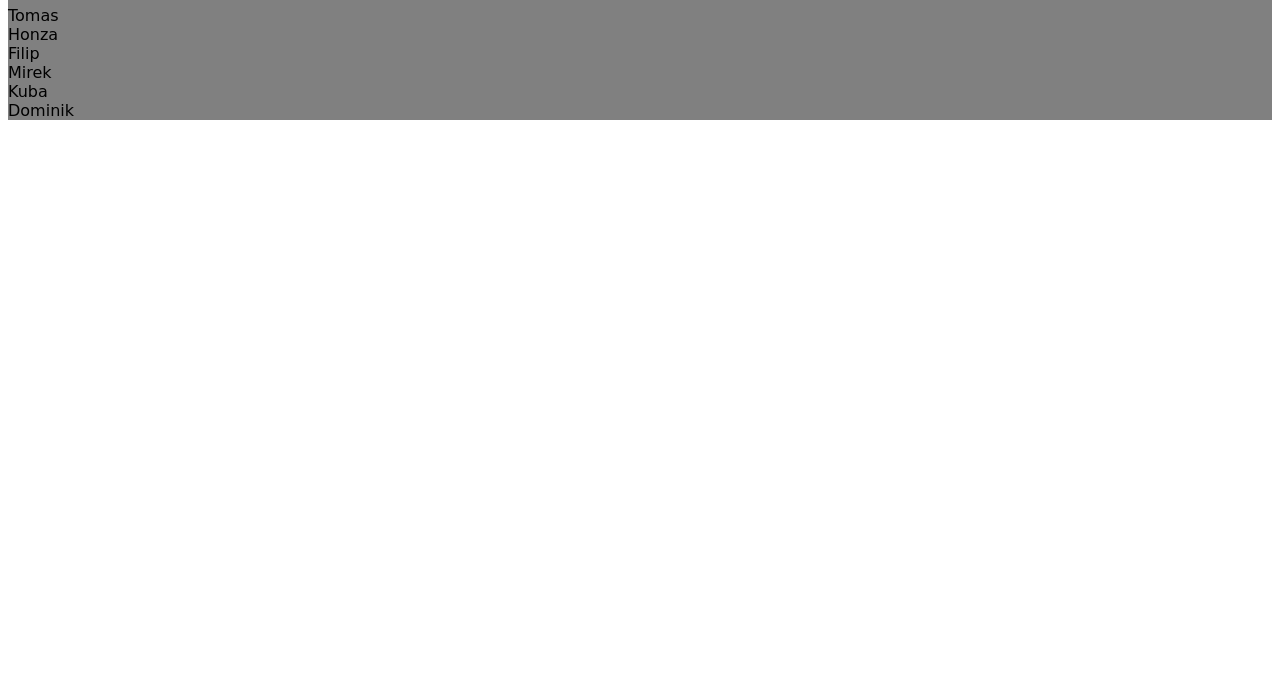
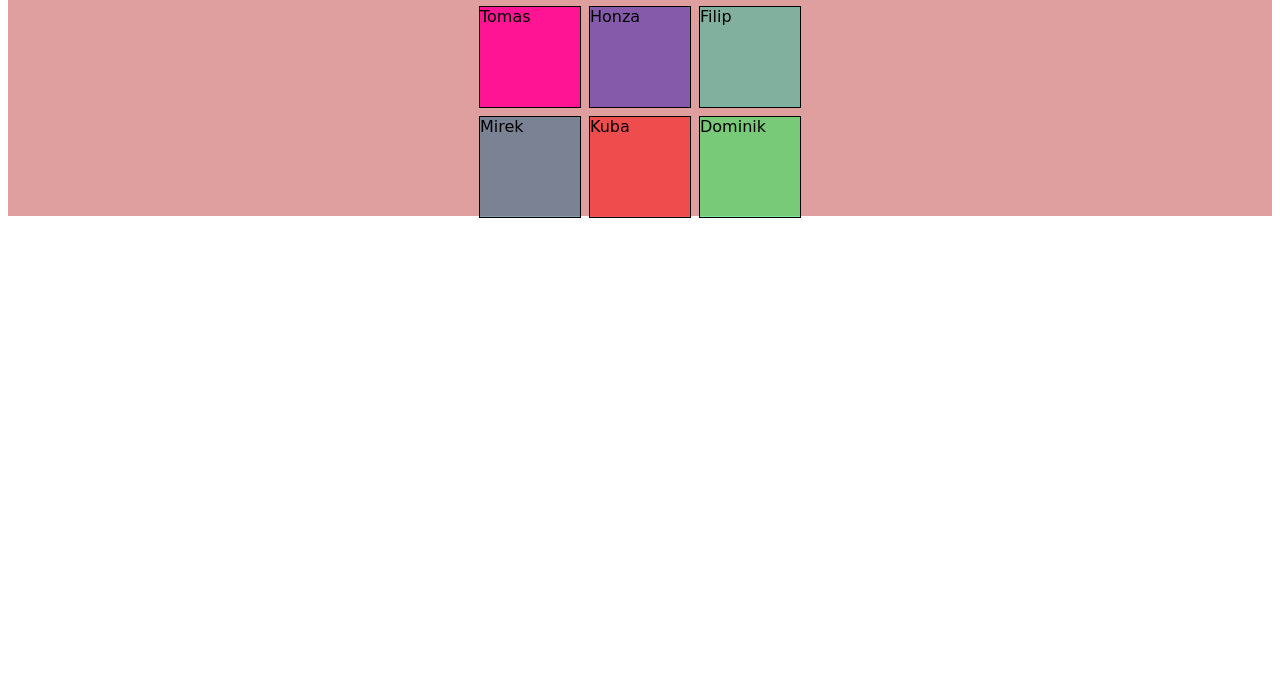
Before and after one commit to MiroslavKuna/test-13.10, a plain HTML site: page aboutUs.html in a window 1280 px wide. Shown: the part 110-800 px from the top of the page. Drawn offline with Linux system fonts and the light colour scheme; a web font is replaced by a local one.

Commit message:
update last

```diff
--- a/aboutUs.html
+++ b/aboutUs.html
@@ -17,12 +17,12 @@
         </ul>
     <h1>About us</h1>
     <div class="container">
-        <div class="item item-1"> Tomas </div>
-        <div class="item item-2"> Honza </div>
-        <div class="item item-3"> Filip </div>
-        <div class="item item-4"> Mirek </div>
-        <div class="item item-5"> Kuba </div>
-        <div class="item item-6"> Dominik </div>
+        <div class="item-1"> Tomas </div>
+        <div class="item-2"> Honza </div>
+        <div class="item-3"> Filip </div>
+        <div class="item-4"> Mirek </div>
+        <div class="item-5"> Kuba </div>
+        <div class="item-6"> Dominik </div>
       </div>
     </div>
 </body>
--- a/css/style.css
+++ b/css/style.css
@@ -8,7 +8,7 @@
 }
 #about{
     font-family: 'Fuzzy Bubbles', cursive;
-    background-color: gray;
+    background-color: rgba(207, 107, 107, 0.644);
 }
 h1{
     text-align: center;
@@ -34,3 +34,47 @@ li{
     height: 100%;
     margin: 20px;
 }
+.container{
+    display: grid;
+    grid-template: 100px 100px / 100px 100px 100px;
+    justify-content: center;
+    justify-items: center;
+    gap: 10px 10px;
+}
+.item-1{
+    background-color: deeppink;
+    border: solid 1px;
+    width: 100%;
+    height: 100%;
+
+}
+.item-2{
+    background-color: rgba(90, 58, 177, 0.671);
+    width: 100%;
+    height: 100%;
+    border: solid 1px;
+}
+.item-3{
+    background-color: rgba(61, 192, 159, 0.582);
+    width: 100%;
+    height: 100%;
+    border: solid 1px;
+}
+.item-4{
+    background-color: rgba(72, 117, 143, 0.671);
+    width: 100%;
+    height: 100%;
+    border: solid 1px;
+}
+.item-5{
+    background-color: rgba(241, 64, 64, 0.863);
+    width: 100%;
+    height: 100%;
+    border: solid 1px;
+}
+.item-6{
+    background-color: rgba(69, 223, 102, 0.671);
+    width: 100%;
+    height: 100%;
+    border: solid 1px;
+}
```
Also changed, not shown: newsletter.html (+2 -1 lines).
